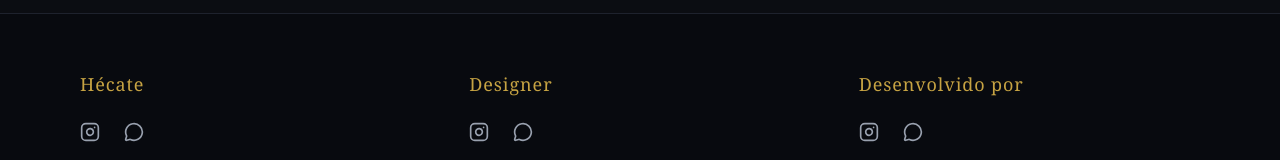
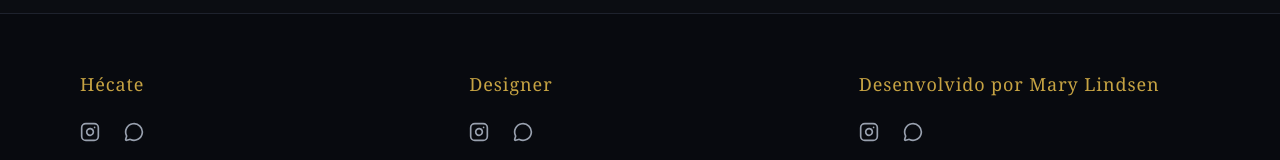
Before and after one commit to Maryzix/hecate-capista, a Next.js app: page / in a window 1280 px wide. Shown: the part 4017-4177 px from the top of the page. Built offline with nearby package versions, Linux system fonts and the light colour scheme.

Commit message:
Add text to develop by

```diff
--- a/src/components/sections/Footer.tsx
+++ b/src/components/sections/Footer.tsx
@@ -75,7 +75,7 @@ export default function Footer() {
           {/* Desenvolvido por */}
           <div>
             <h3 className="text-[#C6A343] text-lg font-serif mb-6 tracking-wider">
-              Desenvolvido por
+              Desenvolvido por Mary Lindsen
             </h3>
 
             <div className="flex justify-center md:justify-start gap-6 text-gray-400">
```
